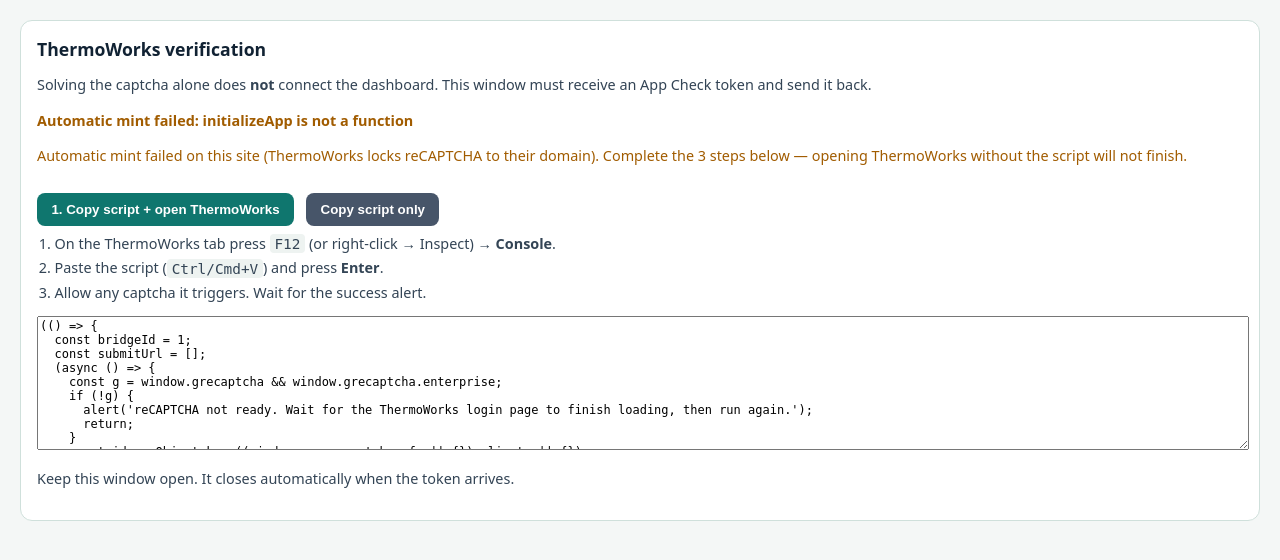
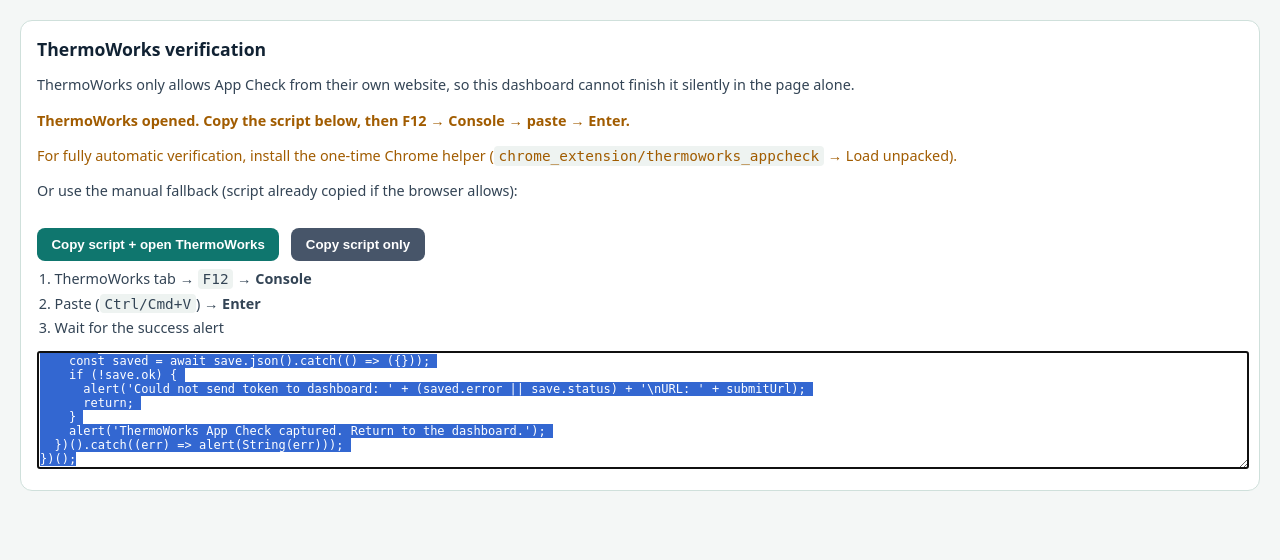
Before and after one commit to MonishBajaj/microbial-growth-modeling, a Flask app: template templates/thermoworks_appcheck.html in a window 1280 px wide. Shown: the top 560 px of the page. Run offline with Flask 3, Linux system fonts and the light colour scheme; the template is opened without the code that fills it: most values are stand-ins (such as "Sample title", 1, 10 or a date in 2020); some libraries are stand-ins or nearby versions.

Commit message:
Add Chrome helper so ThermoWorks App Check can finish automatically.
A webpage cannot mint ThermoWorks’ domain-locked reCAPTCHA itself; the unpacked extension opens ThermoWorks and posts the token back, with Console paste kept as fallback.

Co-authored-by: Cursor <cursoragent@cursor.com>

```diff
--- a/templates/dashboard.html
+++ b/templates/dashboard.html
@@ -138,8 +138,9 @@
                             <option value="4">Channel 4</option>
                         </select>
                         <p class="hint" id="signals-status">
-                            Refresh opens App Check. If automatic mint fails, the popup asks you to paste a capture
-                            script in the ThermoWorks Console (opening ThermoWorks alone is not enough).
+                            Refresh uses App Check. Install the one-time Chrome helper
+                            (<code>chrome_extension/thermoworks_appcheck</code>) for automatic verification;
+                            otherwise paste the popup’s Console script on ThermoWorks.
                         </p>
                     </div>
 
--- a/templates/thermoworks_appcheck.html
+++ b/templates/thermoworks_appcheck.html
@@ -19,7 +19,7 @@
       padding: 0.55rem 0.9rem; font-weight: 600; cursor: pointer; text-decoration: none;
     }
     button.secondary { background: #475569; }
-    textarea { width: 100%; min-height: 8rem; margin-top: 0.5rem; font-size: 0.75rem; }
+    textarea { width: 100%; min-height: 7rem; margin-top: 0.5rem; font-size: 0.75rem; }
     .hidden { display: none; }
     ol { margin: 0.5rem 0 0 1.1rem; padding: 0; color: #345; font-size: 0.9rem; }
     ol li { margin: 0.35rem 0; }
@@ -30,24 +30,30 @@
   <div class="card">
     <h1>ThermoWorks verification</h1>
     <p>
-      Solving the captcha alone does <strong>not</strong> connect the dashboard.
-      This window must receive an App Check token and send it back.
+      ThermoWorks only allows App Check from their own website, so this dashboard
+      cannot finish it silently in the page alone.
     </p>
     <p class="status" id="status">Starting…</p>
+
+    <div id="extension-panel" class="hidden">
+      <p class="ok">Chrome helper detected — finishing automatically…</p>
+      <p>A ThermoWorks tab will open briefly. Keep this window open until you see Success.</p>
+    </div>
+
     <div id="fallback" class="hidden">
       <p class="warn">
-        Automatic mint failed on this site (ThermoWorks locks reCAPTCHA to their domain).
-        Complete the 3 steps below — opening ThermoWorks without the script will not finish.
+        For fully automatic verification, install the one-time Chrome helper
+        (<code>chrome_extension/thermoworks_appcheck</code> → Load unpacked).
       </p>
-      <button type="button" id="open-and-copy">1. Copy script + open ThermoWorks</button>
+      <p>Or use the manual fallback (script already copied if the browser allows):</p>
+      <button type="button" id="open-and-copy">Copy script + open ThermoWorks</button>
       <button type="button" class="secondary" id="copy-script">Copy script only</button>
       <ol>
-        <li>On the ThermoWorks tab press <code>F12</code> (or right-click → Inspect) → <strong>Console</strong>.</li>
-        <li>Paste the script (<code>Ctrl/Cmd+V</code>) and press <strong>Enter</strong>.</li>
-        <li>Allow any captcha it triggers. Wait for the success alert.</li>
+        <li>ThermoWorks tab → <code>F12</code> → <strong>Console</strong></li>
+        <li>Paste (<code>Ctrl/Cmd+V</code>) → <strong>Enter</strong></li>
+        <li>Wait for the success alert</li>
       </ol>
       <textarea id="script" readonly></textarea>
-      <p>Keep this window open. It closes automatically when the token arrives.</p>
     </div>
   </div>
 
@@ -55,6 +61,7 @@
     const bridgeId = {{ bridge_id|tojson }};
     const statusEl = document.getElementById('status');
     const fallbackEl = document.getElementById('fallback');
+    const extensionEl = document.getElementById('extension-panel');
     const scriptEl = document.getElementById('script');
     const submitUrl = {{ submit_url|tojson }};
     const statusUrl = {{ status_url|tojson }};
@@ -62,24 +69,6 @@
     function setStatus(text, kind) {
       statusEl.textContent = text;
       statusEl.className = 'status ' + (kind || '');
-    }
-
-    async function postToken(token, ttl) {
-      const response = await fetch(submitUrl, {
-        method: 'POST',
-        credentials: 'same-origin',
-        headers: {
-          'Content-Type': 'application/json',
-          'Accept': 'application/json',
-          'X-Requested-With': 'XMLHttpRequest'
-        },
-        body: JSON.stringify({ token, ttl, bridge_id: bridgeId })
-      });
-      const data = await response.json().catch(() => ({}));
-      if (!response.ok) {
-        throw new Error(data.error || 'Could not store App Check token');
-      }
-      return data;
     }
 
     function notifyOpener(payload) {
@@ -129,76 +118,24 @@
       alert('Could not send token to dashboard: ' + (saved.error || save.status) + '\\nURL: ' + submitUrl);
       return;
     }
-    alert('ThermoWorks App Check captured. Return to the dashboard — Refresh should continue.');
+    alert('ThermoWorks App Check captured. Return to the dashboard.');
   })().catch((err) => alert(String(err)));
 })();`;
-    }
-
-    async function mintWithFirebase() {
-      setStatus('Requesting App Check in this browser…', '');
-      const { initializeApp } = await import('https://www.gstatic.com/firebasejs/10.14.1/firebase-app.js');
-      const {
-        initializeAppCheck,
-        ReCaptchaEnterpriseProvider,
-        getToken
-      } = await import('https://www.gstatic.com/firebasejs/10.14.1/firebase-app-check.js');
-
-      const app = initializeApp({
-        apiKey: 'AIzaSyCf079iccUFc1k7VHdGXng22zXDy8Y3KEY',
-        authDomain: 'thermoworks-cloud-production.firebaseapp.com',
-        projectId: 'thermoworks-cloud-production',
-        storageBucket: 'thermoworks-cloud-production.appspot.com',
-        messagingSenderId: '78998049458',
-        appId: '1:78998049458:web:b41e9d405d8c7de95eefab'
-      });
-      const appCheck = initializeAppCheck(app, {
-        provider: new ReCaptchaEnterpriseProvider('6LcsqOMtAAAAAHtQqSpUGXg-KVQBJYvEILqVxHHJ'),
-        isTokenAutoRefreshEnabled: false
-      });
-      const result = await getToken(appCheck, /* forceRefresh */ true);
-      if (!result || !result.token) {
-        throw new Error('Firebase App Check returned no token');
-      }
-      await postToken(result.token, '3600s');
-      setStatus('Success. Returning to the dashboard…', 'ok');
-      notifyOpener({ ok: true });
-      setTimeout(() => window.close(), 800);
     }
 
     async function copyScript() {
       scriptEl.value = buildFallbackScript();
       try {
         await navigator.clipboard.writeText(scriptEl.value);
-        setStatus('Script copied. Paste it in the ThermoWorks Console (F12), then press Enter.', 'ok');
         return true;
       } catch (e) {
         scriptEl.focus();
         scriptEl.select();
-        setStatus('Select the script below and copy it (Ctrl/Cmd+C), then paste in ThermoWorks Console.', 'warn');
         return false;
       }
     }
 
-    function showFallback(err) {
-      const message = err || 'Automatic mint failed';
-      setStatus('Automatic mint failed: ' + message, 'warn');
-      fallbackEl.classList.remove('hidden');
-      scriptEl.value = buildFallbackScript();
-      notifyOpener({
-        ok: false,
-        fallback: true,
-        error: message
-      });
-
-      document.getElementById('copy-script').onclick = function () {
-        copyScript();
-      };
-      document.getElementById('open-and-copy').onclick = async function () {
-        await copyScript();
-        window.open('https://cloud.thermoworks.com/auth/login', '_blank');
-        setStatus('ThermoWorks opened. Paste the script in that tab’s Console (F12 → Console → Enter).', 'warn');
-      };
-
+    function startStatusPoll() {
       const timer = setInterval(async () => {
         try {
           const response = await fetch(statusUrl + '?bridge_id=' + encodeURIComponent(bridgeId), {
@@ -216,10 +153,85 @@
       }, 1200);
     }
 
-    try {
-      await mintWithFirebase();
-    } catch (err) {
-      showFallback(err && err.message ? err.message : String(err));
+    function helperInstalled() {
+      return document.documentElement.dataset.twAppcheckHelper === '1';
+    }
+
+    function requestExtensionHelp() {
+      return new Promise((resolve) => {
+        if (!helperInstalled()) {
+          resolve(false);
+          return;
+        }
+        let settled = false;
+        function onMessage(event) {
+          if (event.source !== window || !event.data || event.data.source !== 'tw-helper') {
+            return;
+          }
+          if (event.data.type !== 'tw-appcheck-helper-result') {
+            return;
+          }
+          if (settled) return;
+          settled = true;
+          window.removeEventListener('message', onMessage);
+          resolve(!!event.data.ok);
+        }
+        window.addEventListener('message', onMessage);
+        window.postMessage({
+          source: 'tw-dashboard',
+          type: 'tw-appcheck-request',
+          bridgeId,
+          submitUrl
+        }, '*');
+        setTimeout(() => {
+          if (!settled) {
+            settled = true;
+            window.removeEventListener('message', onMessage);
+            resolve(false);
+          }
+        }, 2500);
+      });
+    }
+
+    function showManualFallback() {
+      fallbackEl.classList.remove('hidden');
+      scriptEl.value = buildFallbackScript();
+      notifyOpener({ ok: false, fallback: true, error: 'manual-fallback' });
+
+      document.getElementById('copy-script').onclick = async function () {
+        const ok = await copyScript();
+        setStatus(ok
+          ? 'Script copied. Paste in ThermoWorks Console (F12).'
+          : 'Copy the script below, then paste in ThermoWorks Console (F12).', ok ? 'ok' : 'warn');
+      };
+      document.getElementById('open-and-copy').onclick = async function () {
+        await copyScript();
+        window.open('https://cloud.thermoworks.com/auth/login', '_blank');
+        setStatus('ThermoWorks opened. Paste the script in Console (F12 → Console → Enter).', 'warn');
+      };
+
+      // Auto-start the least-manual path.
+      copyScript().then(function (ok) {
+        window.open('https://cloud.thermoworks.com/auth/login', '_blank');
+        setStatus(
+          ok
+            ? 'Script copied and ThermoWorks opened. On that tab: F12 → Console → paste → Enter.'
+            : 'ThermoWorks opened. Copy the script below, then F12 → Console → paste → Enter.',
+          'warn'
+        );
+      });
+    }
+
+    setStatus('Checking for Chrome App Check helper…', '');
+    startStatusPoll();
+    const usedHelper = await requestExtensionHelp();
+    if (usedHelper) {
+      extensionEl.classList.remove('hidden');
+      setStatus('Helper is running. Waiting for ThermoWorks App Check…', '');
+      notifyOpener({ ok: false, fallback: true, error: 'extension-running' });
+    } else {
+      setStatus('No Chrome helper found — using manual fallback.', 'warn');
+      showManualFallback();
     }
   </script>
 </body>
```
Also changed, not shown: THERMOWORKS_SIDECAR.md (+23 -12 lines), chrome_extension/thermoworks_appcheck/background.js (added, +18 -0 lines), chrome_extension/thermoworks_appcheck/dashboard_bridge.js (added, +35 -0 lines), chrome_extension/thermoworks_appcheck/popup.html (added, +15 -0 lines), chrome_extension/thermoworks_appcheck/thermoworks_content.js (added, +74 -0 lines), chrome_extension/thermoworks_appcheck/README.md (added), chrome_extension/thermoworks_appcheck/manifest.json (added).
